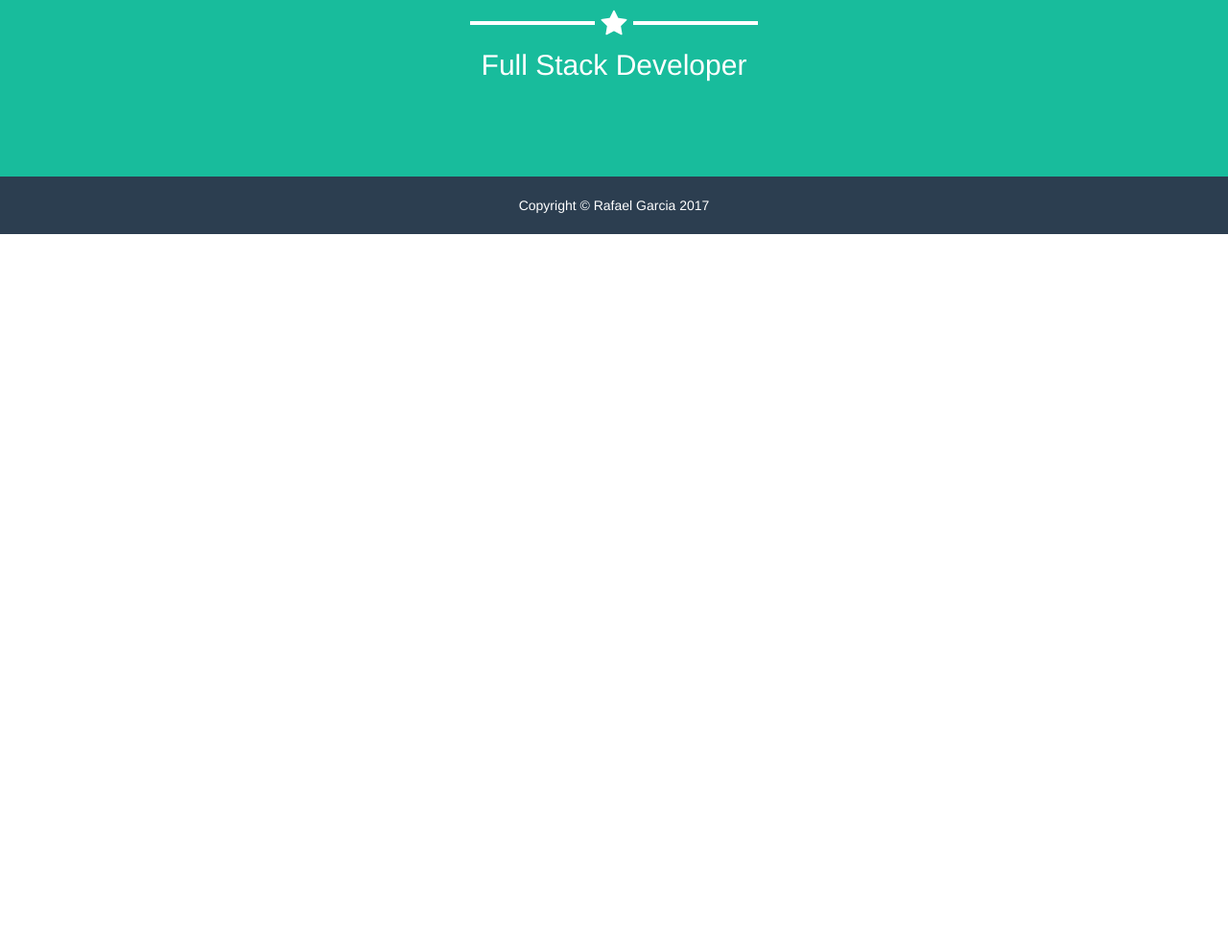
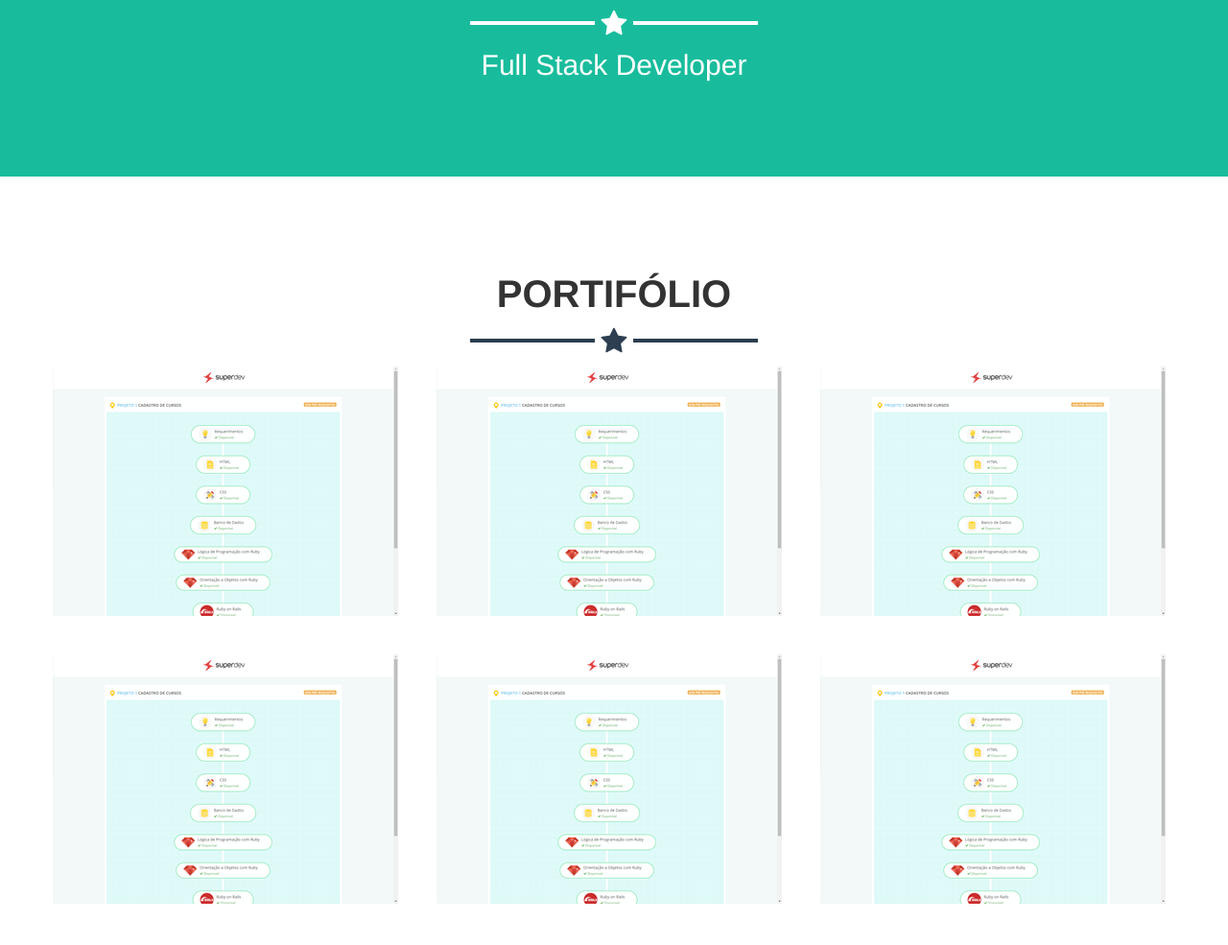
Before and after one commit to rafa-superdev/rafa-superdev.github.io, a plain HTML site: page index.html in a window 1280 px wide. Shown: the part 500-1485 px from the top of the page at 96% size. Before the commit the page ends 800 px from the top, so only its background shows below. Drawn offline with nearby package versions, Linux system fonts and the light colour scheme.

Commit message:
Seção Portifolio montada

```diff
--- a/index.html
+++ b/index.html
@@ -36,6 +36,34 @@
         </div>
         <h4>Full Stack Developer</h4>
       </section>
+
+      <section id="portifolio" class="container">
+        <h3 class="section-title">Portifólio</h3>
+        <div class="star blue">
+          <i class="fa fa-star" aria-hidden="true"></i>
+        </div>
+
+        <ul class="row">
+          <li class="col-sm-4">
+            <img src="images/projeto_superdev.png">
+          </li>
+          <li class="col-sm-4">
+            <img src="images/projeto_superdev.png">
+          </li>
+          <li class="col-sm-4">
+            <img src="images/projeto_superdev.png">
+          </li>
+          <li class="col-sm-4">
+            <img src="images/projeto_superdev.png">
+          </li>
+          <li class="col-sm-4">
+            <img src="images/projeto_superdev.png">
+          </li>
+          <li class="col-sm-4">
+            <img src="images/projeto_superdev.png">
+          </li>
+        </ul>
+      </section>
     </main>
 
     <footer class="text-center">
--- a/style.css
+++ b/style.css
@@ -60,17 +60,47 @@ footer {
   border-radius: 120px;
 }
 
-#info .star {
+.star {
   height: 4px;
   background: #fff;
   width: 300px;
   margin: 25px auto;
+  text-align: center;
 }
 
-#info .star i {
+.star i {
   position: relative;
   top: -12px;
   font-size: 29px;
   background: #18BC9C;
   padding: 0 7px;
 }
+
+.star.blue {
+  background: #2C3E50;
+}
+
+.star.blue i {
+  background: #fff;
+  color: #2C3E50;
+}
+
+.section-title {
+  text-align: center;
+  text-transform: uppercase;
+  font-size: 40px;
+  font-weight: bold;
+}
+
+#portifolio {
+  padding: 80px 0;
+}
+
+#portifolio ul {
+  list-style: none;
+  padding: 0;
+}
+
+#portifolio ul li {
+  margin-bottom: 40px;
+}
```
Also changed, not shown: images/projeto_superdev.png (added).
